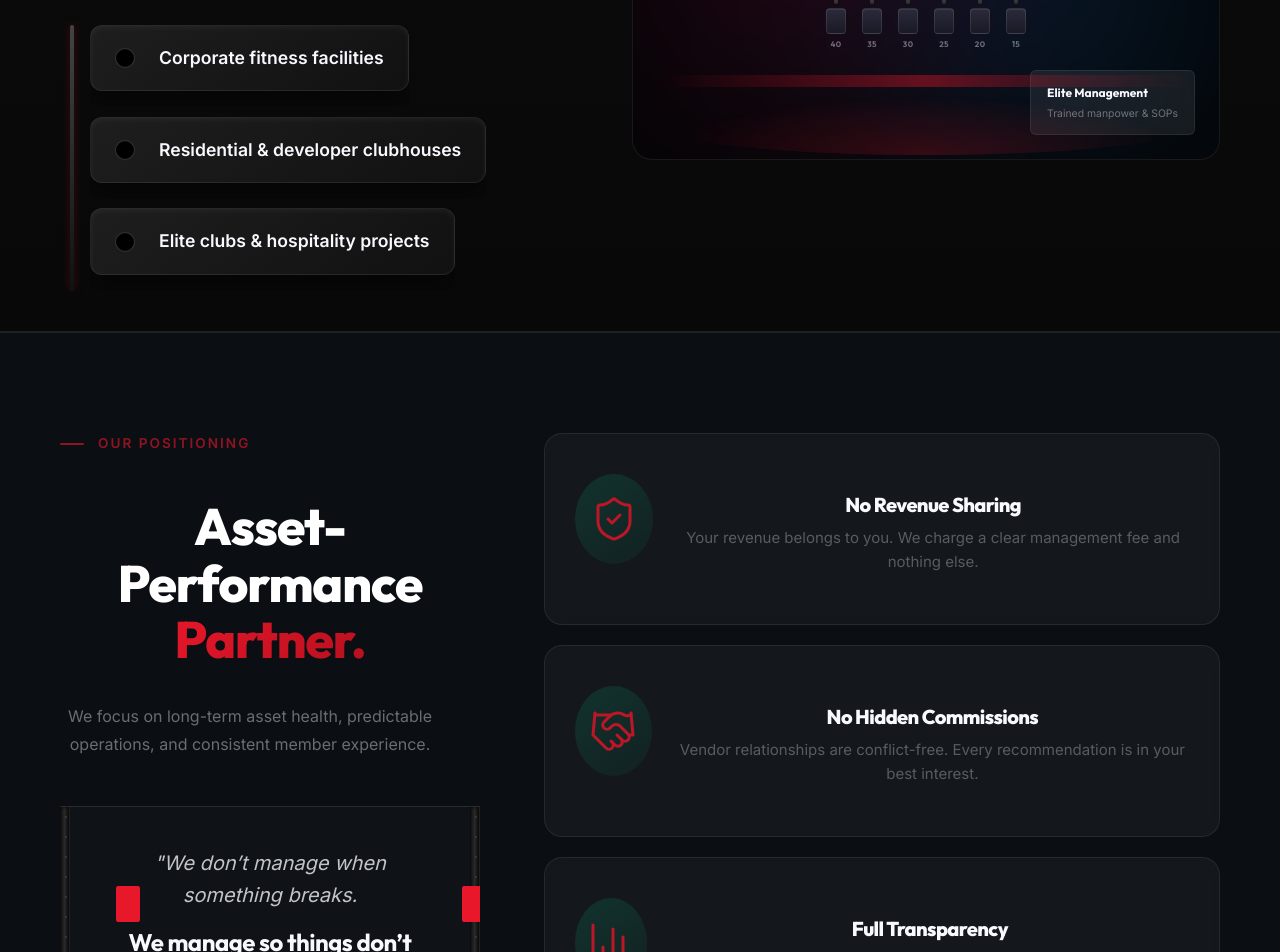
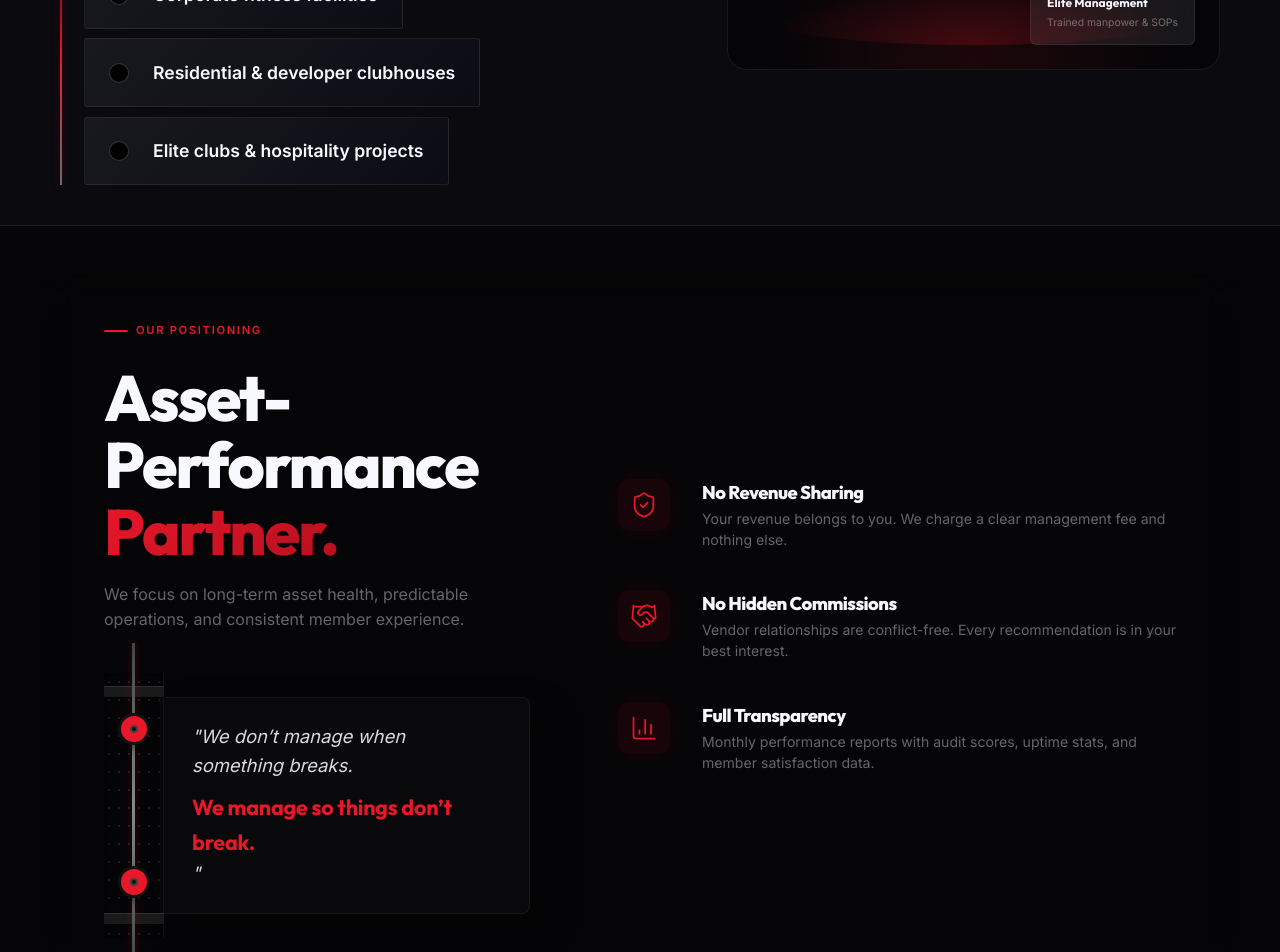
Before and after one commit to rahilmemdani/tech-fit, a React (Vite) app: page / in a window 1280 px wide. Shown: the part 1100-2052 px from the top of the page. Built offline with nearby package versions, Linux system fonts and the light colour scheme.

Commit message:
Made full section sorted

```diff
--- a/src/pages/Home.css
+++ b/src/pages/Home.css
@@ -646,76 +646,115 @@
 }
 
 /* ── POWER RACK FRAME ── */
-.power-rack-frame {
-    margin-top: 3rem;
+/* ── CABLE QUOTE BOX ── */
+/* ── CABLE MACHINE GYM PROP ── */
+.cable-machine-frame {
     position: relative;
-    padding: 2.5rem 3.5rem;
-    background: rgba(255, 255, 255, 0.015);
-    border-top: 1px solid #2a2a2a;
-    border-bottom: 1px solid #2a2a2a;
+    margin-top: 2.5rem;
+    padding: 1.5rem 1.5rem 1.5rem 3.5rem;
+    max-width: 450px;
 }
 
-.power-rack__upright {
+.cable-machine__upright {
     position: absolute;
+    left: 0;
     top: 0;
     bottom: 0;
-    width: 10px;
+    width: 60px;
     background: linear-gradient(90deg, #111 0%, #2a2a2a 50%, #111 100%);
-    border-right: 1px solid rgba(255, 255, 255, 0.06);
-    box-shadow: inset 0 0 4px rgba(0, 0, 0, 0.8);
+    border-right: 1px solid rgba(255, 255, 255, 0.05);
+    box-shadow: inset 0 0 10px rgba(0, 0, 0, 0.8);
+    background-image: radial-gradient(circle at center, rgba(255, 255, 255, 0.1) 1px, transparent 1px);
+    background-size: 10px 18px;
 }
 
-.power-rack__upright:nth-child(1) {
-    left: 0;
+.cable-machine__cable {
+    position: absolute;
+    left: 28px;
+    top: -30px;
+    bottom: -30px;
+    width: 3px;
+    background: linear-gradient(to bottom, #444, #888, #444);
+    box-shadow: 0 0 8px rgba(232, 23, 42, 0.3);
+    z-index: 2;
 }
 
-.power-rack__upright:nth-child(3) {
-    right: 0;
+.cable-machine__pulley {
+    position: absolute;
+    left: 14px;
+    width: 32px;
+    height: 32px;
+    background: #e8172a;
+    border-radius: 50%;
+    border: 3px solid #111;
+    box-shadow: 0 4px 8px rgba(0, 0, 0, 0.4);
+    z-index: 3;
+    display: flex;
+    align-items: center;
+    justify-content: center;
 }
 
-.power-rack__upright::after {
-    content: "";
-    position: absolute;
-    inset: 0;
-    background-image: radial-gradient(circle at center, rgba(255, 255, 255, 0.1) 1px, transparent 1px);
-    background-size: 12px 20px;
+.cable-machine__pulley::after {
+    content: '';
+    width: 8px;
+    height: 8px;
+    background: #111;
+    border-radius: 50%;
+    border: 2px solid rgba(255, 255, 255, 0.2);
 }
 
-.power-rack__j-cup {
-    position: absolute;
-    top: 30%;
-    width: 24px;
-    height: 36px;
-    background: #e8172a;
-    border-radius: 2px;
+.cable-machine__pulley.top {
+    top: 15%;
 }
 
-.power-rack__j-cup.left {
-    left: -6px;
+.cable-machine__pulley.bottom {
+    bottom: 15%;
 }
 
-.power-rack__j-cup.right {
-    right: -6px;
+.cable-machine__bolt {
+    position: absolute;
+    left: 0;
+    width: 60px;
+    height: 12px;
+    background: #1a1a1a;
+    border-top: 1px solid rgba(255, 255, 255, 0.1);
+    border-bottom: 1px solid #000;
+}
+
+.cable-machine__bolt.t-bolt {
+    top: 5%;
+}
+
+.cable-machine__bolt.b-bolt {
+    bottom: 5%;
+}
+
+.cable-machine__content {
+    background: rgba(255, 255, 255, 0.02);
+    border: 1px solid rgba(255, 255, 255, 0.06);
+    border-left: none;
+    border-radius: 0 8px 8px 0;
+    padding: 1.5rem 2rem;
+    backdrop-filter: blur(12px);
+    box-shadow: 15px 15px 35px rgba(0, 0, 0, 0.3);
 }
 
 .philosophy-quote {
-    font-size: 1.25rem;
+    font-size: 1.15rem;
     line-height: 1.6;
-    color: rgba(255, 255, 255, 0.75);
+    color: rgba(255, 255, 255, 0.85);
     font-style: italic;
-    text-align: center;
-    position: relative;
-    z-index: 1;
+    margin: 0;
 }
 
 .philosophy-quote strong {
     font-family: var(--font-display);
-    font-size: 1.5rem;
+    color: var(--color-primary);
+    display: block;
+    margin-top: 0.6rem;
     font-style: normal;
-    color: var(--color-white);
-    display: block;
-    margin-top: 0.75rem;
-    letter-spacing: -0.02em;
+    font-size: 1.35rem;
+    letter-spacing: -0.01em;
 }
 
 /* Dumbbell Rack Visual */
@@ -854,18 +893,32 @@
 .promise-section {
     padding: clamp(2rem, 5vh, 4rem) 0;
     background: var(--color-black);
-    border-top: 1px solid var(--glass-border);
 }
 
 .promise-container {
+    max-width: 1300px;
+}
+
+.promise-frame {
     display: flex;
-    gap: 4rem;
-    align-items: flex-start;
+    gap: clamp(2rem, 5vw, 6rem);
+    align-items: center;
+    /* better for reduced height */
+    /* background: var(--glass-bg); */
+    /* border: 1px solid var(--glass-border); */
+    /* border-radius: var(--radius-lg); */
+    padding: 3rem clamp(2rem, 5vw, 4rem);
+    /* reduced vertical padding */
+    backdrop-filter: blur(24px);
+    -webkit-backdrop-filter: blur(24px);
+    width: 100%;
+    /* box-shadow: 0 40px 100px rgba(0, 0, 0, 0.5); */
 }
 
 .promise-left {
-    flex: 0 0 420px;
-    padding-top: 0;
+    flex: 0 0 450px;
+    display: flex;
+    flex-direction: column;
 }
 
 .promise-header {
@@ -875,9 +928,9 @@
 .promise-desc {
     font-size: 1rem;
     color: var(--color-white-muted);
-    line-height: 1.7;
+    line-height: 1.6;
     margin-top: 1rem;
-    max-width: 380px;
+    max-width: 400px;
 }
 
 .promise-right {
@@ -886,57 +939,83 @@
 }
 
 .promise-carousel {
-    display: grid;
-    grid-template-columns: 1fr;
-    gap: 1.25rem;
-    padding-top: 0;
+    display: flex;
+    flex-direction: column;
 }
 
 .promise-card {
     position: relative;
-    padding: 1.5rem 2rem;
-    border: 1px solid var(--glass-border);
-    border-radius: var(--radius-md);
-    background: var(--gradient-card);
+    padding: 1.25rem 0;
+    /* no card padding, just spacing */
+    background: transparent;
+    /* remove card bg as requested */
+    border: none;
+    /* remove cards borders */
     display: flex;
-    gap: 1.5rem;
-    align-items: center;
+    gap: 2rem;
+    align-items: flex-start;
     transition: var(--transition-normal);
 }
 
-.promise-card:hover {
-    border-color: rgba(232, 23, 42, 0.3);
-    background: var(--glass-bg-hover);
-    transform: translateY(-3px);
+.promise-card:not(:last-child) {
+    border-bottom: 1px solid var(--glass-border);
+    /* subtle divider instead of card boxes */
 }
 
 .promise-card__visual {
+    flex: 0 0 52px;
+    /* bit larger for presence */
+    width: 52px;
+    height: 52px;
+    background: rgba(232, 23, 42, 0.08);
+    border-radius: 12px;
     color: var(--color-primary);
-    opacity: 0.8;
+    display: flex;
+    align-items: center;
+    justify-content: center;
+    box-shadow: 0 0 20px rgba(232, 23, 42, 0.1);
+}
+
+.promise-card__visual svg {
+    width: 28px !important;
+    height: 28px !important;
+    display: block;
+}
+
+.promise-card__content {
+    flex: 1;
+    padding-top: 0.25rem;
 }
 
 .promise-card__title {
     font-family: var(--font-display);
-    font-size: 1.05rem;
+    font-size: 1.15rem;
     font-weight: 800;
     color: var(--color-white);
     margin-bottom: 0.3rem;
 }
 
 .promise-card__body {
-    font-size: 0.85rem;
+    font-size: 0.88rem;
     color: var(--color-white-muted);
-    line-height: 1.6;
+    line-height: 1.5;
 }
 
 @media (max-width: 1024px) {
-    .promise-container {
+    .promise-frame {
         flex-direction: column;
-        gap: 3rem;
+        gap: 3.5rem;
+        padding: 3rem 2rem;
     }
 
     .promise-left {
         flex: none;
+        width: 100%;
+        max-width: 100%;
+    }
+
+    .cable-machine-frame {
+        max-width: 100%;
     }
 }
 
@@ -1031,294 +1110,10 @@
     }
 }
 
-@media (max-width: 900px) {
-    .showcase-section__content {
-        grid-template-columns: 1fr;
-        gap: 2.5rem;
-    }
 
-    .promise-container {
-        flex-direction: column;
-        gap: 2.5rem;
-    }
-
-    .promise-left {
-        flex: none;
-        position: static;
-    }
-
-    .promise-carousel {
-        grid-template-columns: 1fr;
+/* ══ FOOTER OVERRIDES ══ */
+@media (max-width: 768px) {
+    .home-cta__inner {
+        padding: 4rem 1.5rem;
     }
 }
-
-@media (max-width: 700px) {
-    .services-grid {
-        grid-template-columns: 1fr;
-    }
-
-    .hero__stats {
-        flex-direction: column;
-    }
-
-    .hero__stat {
-        border-right: none;
-        border-bottom: 1px solid var(--glass-border);
-    }
-
-    .hero__stat:last-child {
-        border-bottom: none;
-    }
-
-    .hero__deco-dumbbell-1,
-    .hero__deco-barbell,
-    .hero__deco-plate-1 {
-        display: none;
-    }
-}
-
-/* SECTION */
-.promise-section {
-    padding: 100px 20px;
-    background: #0b0f14;
-    color: white;
-}
-
-/* HEADER */
-.promise-header {
-    text-align: center;
-    margin-bottom: 60px;
-}
-
-.section-label {
-    font-size: 14px;
-    letter-spacing: 2px;
-    text-transform: uppercase;
-    opacity: 0.7;
-}
-
-.section-title {
-    font-size: clamp(28px, 5vw, 48px);
-    margin-top: 10px;
-}
-
-/* GRID */
-.promise-grid {
-    display: grid;
-    grid-template-columns: repeat(3, 1fr);
-    gap: 30px;
-}
-
-/* CARD */
-.promise-card {
-    background: rgba(255, 255, 255, 0.04);
-    border-radius: 18px;
-    padding: 40px 30px;
-    text-align: center;
-    backdrop-filter: blur(10px);
-    transition: 0.3s ease;
-    border: 1px solid rgba(255, 255, 255, 0.08);
-}
-
-.promise-card:hover {
-    transform: translateY(-8px);
-    border-color: rgba(0, 255, 170, 0.5);
-}
-
-/* SVG ICON CONTAINER */
-.promise-card__visual {
-    width: 90px;
-    height: 90px;
-    margin: 0 auto 20px;
-    display: flex;
-    align-items: center;
-    justify-content: center;
-    border-radius: 50%;
-    background: linear-gradient(145deg,
-            rgba(0, 255, 170, 0.15),
-            rgba(0, 255, 170, 0.05));
-}
-
-/* SVG ICON */
-.promise-card__svg {
-    width: 50px;
-    height: 50px;
-    opacity: 0.95;
-    transition: 0.3s ease;
-}
-
-.promise-card:hover .promise-card__svg {
-    transform: scale(1.15) rotate(5deg);
-}
-
-/* TITLE */
-.promise-card__title {
-    font-size: 20px;
-    margin: 10px 0;
-}
-
-/* BODY */
-.promise-card__body {
-    font-size: 15px;
-    opacity: 0.75;
-    line-height: 1.6;
-}
-
-/* TABLET */
-@media (max-width: 992px) {
-    .promise-grid {
-        grid-template-columns: repeat(2, 1fr);
-    }
-}
-
-/* MOBILE */
-@media (max-width: 600px) {
-    .promise-grid {
-        grid-template-columns: 1fr;
-    }
-
-    .promise-card {
-        padding: 30px 20px;
-    }
-}
-
-/* SECTION BASE */
-
-/* Consolidating redundant showcase section styles */
-.showcase-section {
-    background: linear-gradient(to bottom, #0c0c0c, #080808);
-    position: relative;
-    overflow: hidden;
-}
-
-.showcase-section__content {
-    display: flex;
-    align-items: center;
-    justify-content: space-between;
-    gap: 80px;
-}
-
-/* LEFT CONTENT */
-
-.showcase-left {
-    max-width: 520px;
-}
-
-.section-label {
-    font-size: 0.85rem;
-    letter-spacing: 2px;
-    text-transform: uppercase;
-    opacity: 0.6;
-    display: flex;
-    align-items: center;
-    gap: 14px;
-}
-
-.label-line {
-    width: 40px;
-    height: 1px;
-    background: linear-gradient(to right, #ff0055, transparent);
-}
-
-.section-title {
-    font-size: clamp(2.4rem, 4vw, 3.2rem);
-    line-height: 1.1;
-    margin: 20px 0;
-    letter-spacing: -0.02em;
-}
-
-.showcase-body {
-    font-size: 1.05rem;
-    opacity: 0.75;
-    line-height: 1.6;
-    max-width: 460px;
-}
-
-/* WEIGHT STACK */
-
-.weight-stack {
-    position: relative;
-    margin-top: 50px;
-    padding-left: 30px;
-}
-
-.weight-stack__cable {
-    position: absolute;
-    left: 10px;
-    top: 0;
-    bottom: 0;
-    width: 4px;
-    background: linear-gradient(to bottom, #444, #111);
-    border-radius: 10px;
-}
-
-.weight-plate {
-    background: linear-gradient(145deg, #1e1e1e, #111);
-    padding: 18px 24px;
-    border-radius: 12px;
-    margin-bottom: 16px;
-    box-shadow:
-        inset 0 2px 6px rgba(255, 255, 255, 0.05),
-        0 10px 25px rgba(0, 0, 0, 0.45);
-    transition: 0.3s ease;
-}
-
-.weight-plate:hover {
-    transform: translateX(8px);
-    box-shadow:
-        inset 0 2px 6px rgba(255, 255, 255, 0.08),
-        0 16px 35px rgba(0, 0, 0, 0.6);
-}
-
-.weight-plate__content {
-    display: flex;
-    justify-content: space-between;
-    font-size: 0.95rem;
-}
-
-/* RIGHT VISUAL */
-
-.showcase-right {
-    flex: 1;
-}
-
-.showcase-visual {
-    position: relative;
-    height: 420px;
-}
-
-.showcase-visual__bg {
-    position: absolute;
-    inset: 0;
-    background:
-        radial-gradient(circle at 30% 40%, rgba(255, 0, 100, 0.15), transparent 60%),
-        radial-gradient(circle at 70% 60%, rgba(0, 150, 255, 0.15), transparent 60%);
-    filter: blur(80px);
-}
-
-/* DUMBBELLS */
-
-@keyframes float {
-
-    0%,
-    100% {
-        transform: translateY(0px);
-    }
-
-    50% {
-        transform: translateY(-6px);
-    }
-}
-
-/* TAG */
-
-.showcase-tag {
-    position: absolute;
-    bottom: 0;
-    right: 0;
-    padding: 18px 22px;
-    border-radius: 14px;
-    background: rgba(255, 255, 255, 0.05);
-    backdrop-filter: blur(12px);
-    font-size: 0.9rem;
-}
--- a/src/pages/Home.tsx
+++ b/src/pages/Home.tsx
@@ -225,39 +225,35 @@ const Home: React.FC = () => {
       ══════════════════════════════ */}
             <section className="promise-section">
                 <div className="container promise-container">
+                    <Reveal>
+                        <div className="promise-frame">
                             <div className="promise-left">
                                 <div className="promise-header">
-                            <Reveal>
                                     <span className="section-label">Our Positioning</span>
-                            </Reveal>
-
-                            <Reveal delay={0.1}>
                                     <h2 className="section-title">
                                         Asset-Performance <span className="text-gradient">Partner.</span>
                                     </h2>
-                            </Reveal>
-
-                            <Reveal delay={0.2}>
                                     <div className="positioning-content">
                                         <p className="promise-desc">
                                             We focus on long-term asset health, predictable operations, and consistent member experience.
                                         </p>
 
-                                    {/* ── POWER RACK PHILOSOPHY ── */}
-                                    <div className="power-rack-frame">
-                                        <div className="power-rack__upright" />
-                                        <div className="power-rack__content">
+                                        {/* ── CABLE MACHINE GYM PROP ── */}
+                                        <div className="cable-machine-frame">
+                                            <div className="cable-machine__upright" />
+                                            <div className="cable-machine__pulley top" />
+                                            <div className="cable-machine__cable" />
+                                            <div className="cable-machine__content">
                                                 <blockquote className="philosophy-quote">
                                                     "We don’t manage when something breaks.<br />
                                                     <strong>We manage so things don’t break.</strong>"
                                                 </blockquote>
                                             </div>
-                                        <div className="power-rack__upright" />
-                                        <div className="power-rack__j-cup" />
-                                        <div className="power-rack__j-cup right" />
+                                            <div className="cable-machine__pulley bottom" />
+                                            <div className="cable-machine__bolt t-bolt" />
+                                            <div className="cable-machine__bolt b-bolt" />
                                         </div>
                                     </div>
-                            </Reveal>
                                 </div>
                             </div>
 
@@ -265,17 +261,17 @@ const Home: React.FC = () => {
                                 <div className="promise-carousel">
                                     {[
                                         {
-                                    eq: <ShieldCheck size={48} strokeWidth={1.5} />,
+                                            eq: <ShieldCheck size={40} strokeWidth={1.5} />,
                                             title: "No Revenue Sharing",
                                             body: "Your revenue belongs to you. We charge a clear management fee and nothing else.",
                                         },
                                         {
-                                    eq: <Handshake size={48} strokeWidth={1.5} />,
+                                            eq: <Handshake size={40} strokeWidth={1.5} />,
                                             title: "No Hidden Commissions",
                                             body: "Vendor relationships are conflict-free. Every recommendation is in your best interest.",
                                         },
                                         {
-                                    eq: <BarChart3 size={48} strokeWidth={1.5} />,
+                                            eq: <BarChart3 size={40} strokeWidth={1.5} />,
                                             title: "Full Transparency",
                                             body: "Monthly performance reports with audit scores, uptime stats, and member satisfaction data.",
                                         },
@@ -292,6 +288,8 @@ const Home: React.FC = () => {
                                     ))}
                                 </div>
                             </div>
+                        </div>
+                    </Reveal>
                 </div>
             </section>
 
```
Lines whose indentation alone changed are shown as unchanged.
